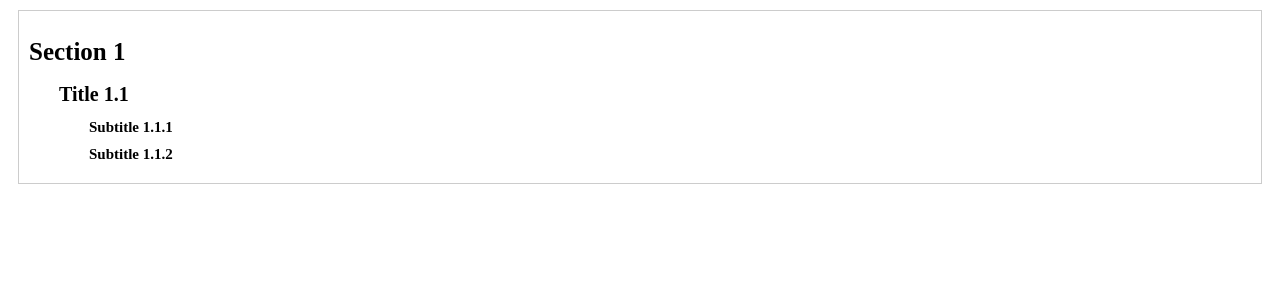
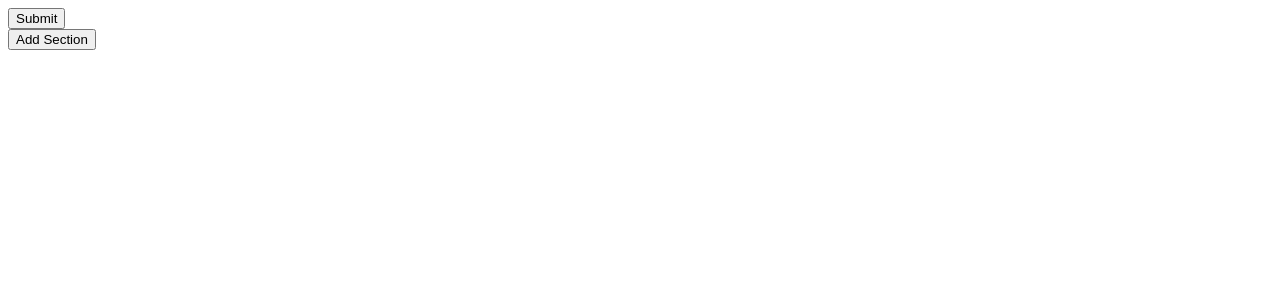
Before and after one commit to Bouhm-Yassine/report-designer, an Angular app: page /templates in a window 1280 px wide. Shown: the top 300 px of the page. Built offline with nearby package versions, Linux system fonts and the light colour scheme.

Commit message:
setup fully reactive form to build the template

```diff
--- a/src/app/feature/pages/templates/components/design-container/design-container.component.html
+++ b/src/app/feature/pages/templates/components/design-container/design-container.component.html
@@ -1,9 +1,40 @@
-<app-section *ngFor="let section of report.sections" [title]="section.name">
-  <app-title *ngFor="let title of section.titles" [name]="title.name">
-    <app-title
-      *ngFor="let subtitle of title.subtitles"
-      [name]="subtitle.name"
-      [isSubtitle]="true"
-    ></app-title>
-  </app-title>
-</app-section>
+<button (click)="submitForm()">Submit</button>
+
+<br />
+
+<button (click)="addSection()">Add Section</button>
+
+<form [formGroup]="reportForm">
+  <div formArrayName="sections">
+    <div
+      *ngFor="let section of getSections().controls; let i = index"
+      [formGroupName]="i"
+    >
+      <br />
+      <input formControlName="name" placeholder="Section Name" />
+      <button (click)="addTitle(i)">Add Title</button>
+
+      <div formArrayName="titles">
+        <div
+          *ngFor="let title of getTitles(i).controls; let j = index"
+          [formGroupName]="j"
+        >
+          <input formControlName="name" placeholder="Title Name" />
+          <button (click)="addSubtitle(i, j)">Add Subtitle</button>
+
+          <div formArrayName="subtitles">
+            <div
+              *ngFor="
+                let subtitle of getSubtitles(i, j).controls;
+                let k = index
+              "
+              [formGroupName]="k"
+            >
+              <input formControlName="name" placeholder="Subtitle Name" />
+            </div>
+          </div>
+        </div>
+      </div>
+    </div>
+  </div>
+</form>
--- a/src/app/feature/pages/templates/components/design-container/design-container.component.ts
+++ b/src/app/feature/pages/templates/components/design-container/design-container.component.ts
@@ -1,25 +1,60 @@
 import { Component } from '@angular/core';
+import { FormBuilder, FormGroup, FormArray } from '@angular/forms';
 
 @Component({
   selector: 'app-design-container',
   templateUrl: './design-container.component.html',
-  styleUrls: ['./design-container.component.scss']
 })
 export class DesignContainerComponent {
-  report = {
-    sections: [
-      {
-        name: 'Section 1',
-        titles: [
-          {
-            name: 'Title 1.1',
-            subtitles: [
-              { name: 'Subtitle 1.1.1' },
-              { name: 'Subtitle 1.1.2' }
-            ]
-          }
-        ]
-      }
-    ]
-  };
+  reportForm: FormGroup;
+
+  constructor(private fb: FormBuilder) {
+    this.reportForm = this.fb.group({
+      sections: this.fb.array([])
+    });
+  }
+
+  getSections(): FormArray {
+    return this.reportForm.get('sections') as FormArray;
+  }
+
+  getTitles(sectionIndex: number): FormArray {
+    return (this.getSections().at(sectionIndex).get('titles') as FormArray);
+  }
+
+  getSubtitles(sectionIndex: number, titleIndex: number): FormArray {
+    return (this.getTitles(sectionIndex).at(titleIndex).get('subtitles') as FormArray);
+  }
+
+  addSection() {
+    this.getSections().push(this.fb.group({
+      name: [''],
+      titles: this.fb.array([
+        this.fb.group({
+          name: [''],
+          subtitles: this.fb.array([])
+        })
+      ])
+    }));
+  }
+
+  addTitle(sectionIndex: number) {
+    const titles = this.getTitles(sectionIndex);
+    titles.push(this.fb.group({
+      name: [''],
+      subtitles: this.fb.array([])
+    }));
+  }
+
+  addSubtitle(sectionIndex: number, titleIndex: number) {
+    const subtitles = this.getSubtitles(sectionIndex, titleIndex)
+    subtitles.push(this.fb.group({
+      name: ['']
+    }));
+  }
+
+  submitForm() {
+    console.log('==== FORM', this.reportForm.value)
+  }
+
 }
--- a/src/app/feature/pages/templates/templates.module.ts
+++ b/src/app/feature/pages/templates/templates.module.ts
@@ -4,6 +4,7 @@ import { SectionComponent } from './components/section/section.component';
 import { DesignContainerComponent } from './components/design-container/design-container.component';
 import { RouterModule, Routes } from '@angular/router';
 import { TitleComponent } from './components/title/title.component';
+import { FormsModule, ReactiveFormsModule } from '@angular/forms';
 
 const routes: Routes = [
   {
@@ -17,6 +18,8 @@ const routes: Routes = [
   imports: [
     CommonModule,
     RouterModule.forChild(routes),
+    FormsModule,
+    ReactiveFormsModule
   ]
 })
 export class TemplatesModule { }
```
